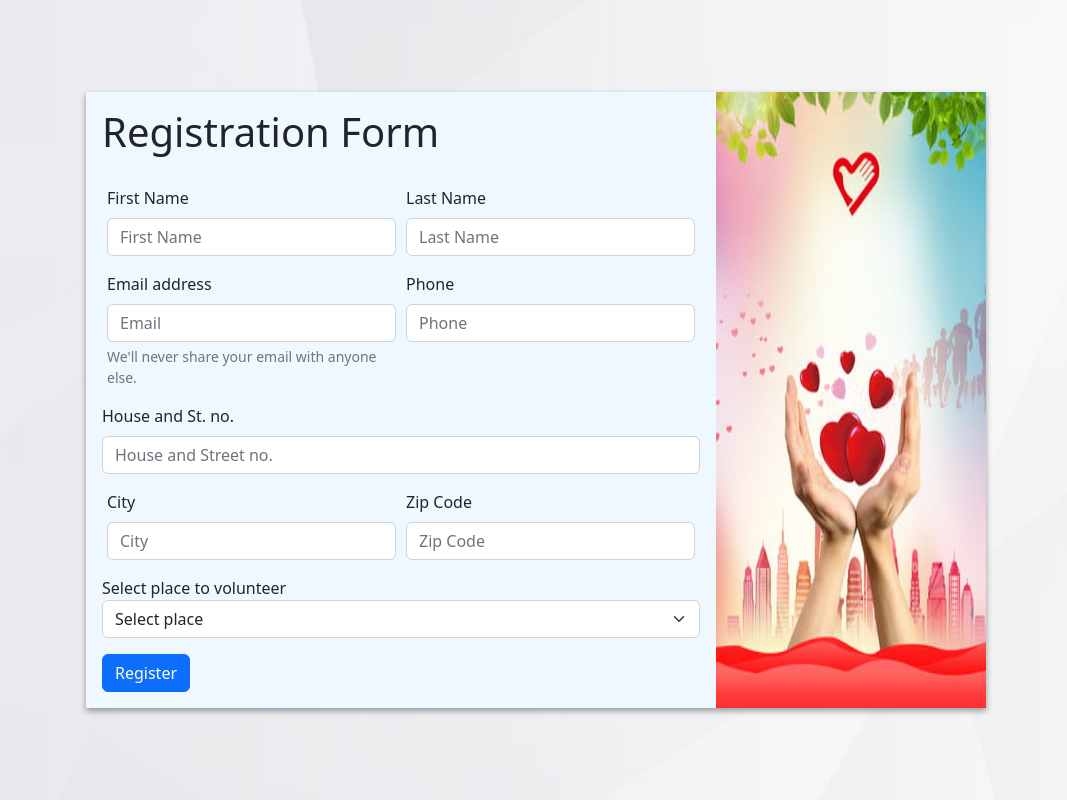
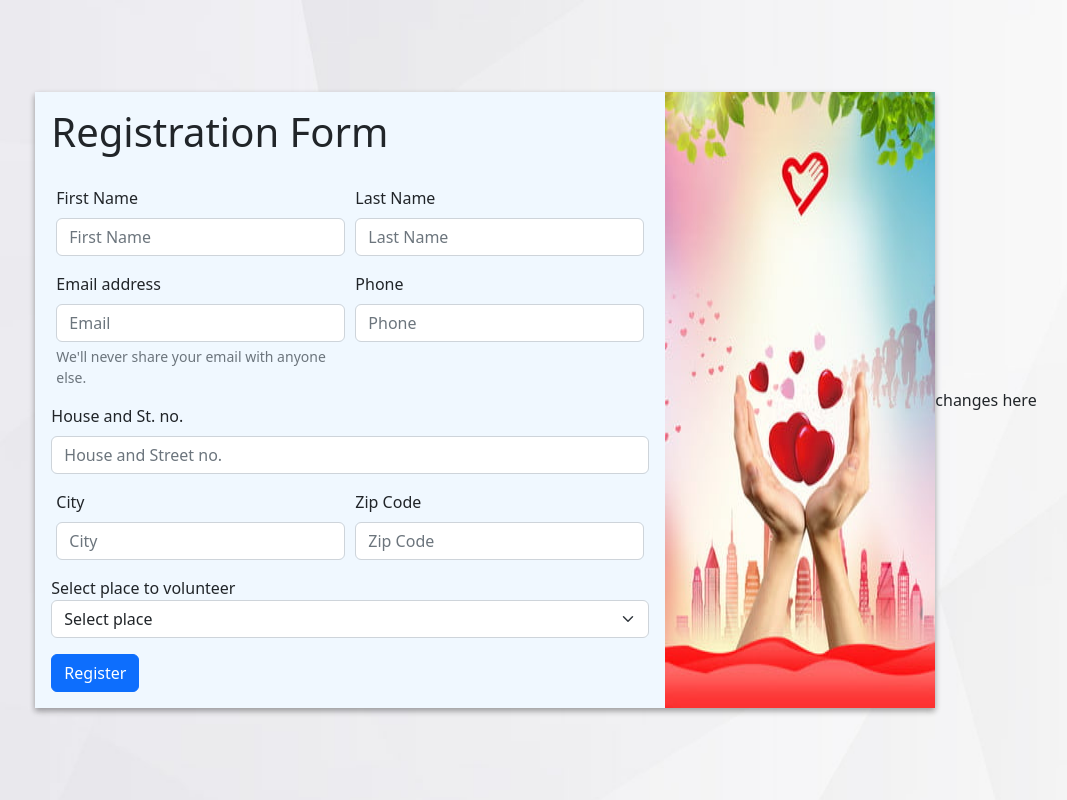
Before and after one commit to ikomcg/Simple-Register-php, a PHP site: page / in a window 1280 px wide. Shown: the whole page, without its empty margins (104-1171 px from the left). Run offline with PHP 8.4, Linux system fonts and the light colour scheme; some libraries are stand-ins or nearby versions.

Commit message:
index modified

```diff
--- a/index.php
+++ b/index.php
@@ -72,6 +72,6 @@
             <img src="image/pngtree-international-volunteer-day-volunteer-hands-love-image_44039.jpg" alt="">
         </div>
     </div>
-
+    changes here
 </body>
 </html>
```
